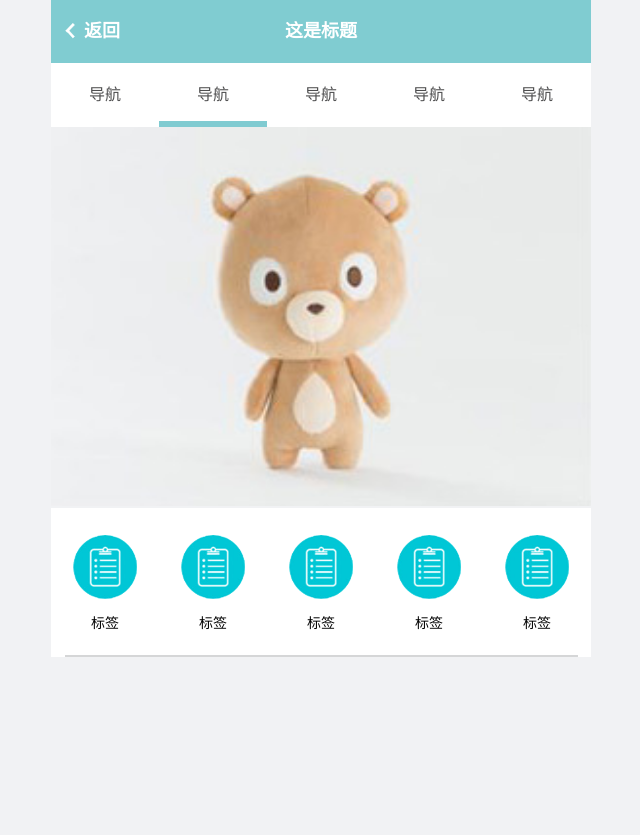
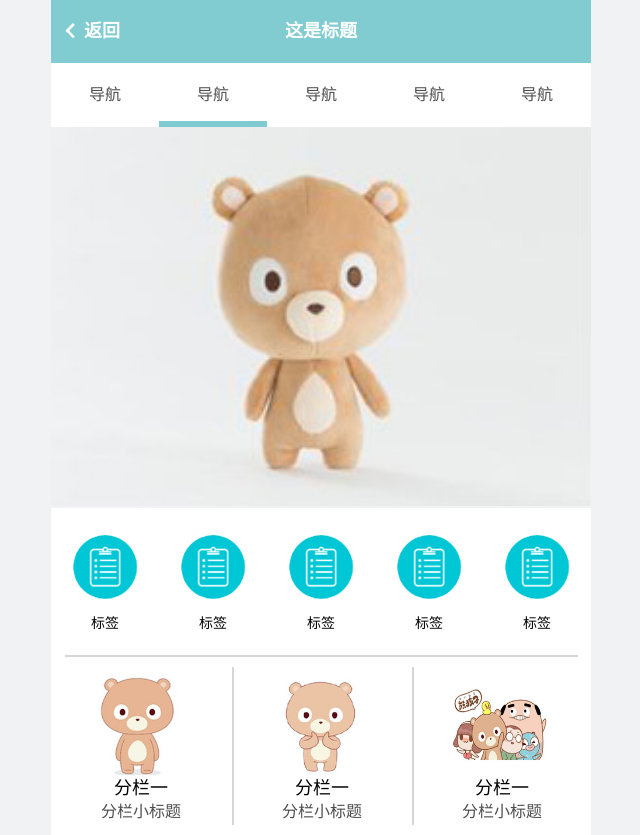
Before and after one commit to wszgxa/ife-project, a website: page task-01-11/index.html in a window 1280 px wide. Shown: the whole page, without its empty margins (319-959 px from the left). Before the commit the page ends 800 px from the top, so only its background shows below. Drawn offline with Linux system fonts and the light colour scheme; files whose address does not match are found by name.

Commit message:
add banner

```diff
--- a/task-01-11/index.html
+++ b/task-01-11/index.html
@@ -56,6 +56,23 @@
                 <span>标签</span>
             </div>
         </div>
+        <div class="banner">
+            <div class="banner-item">
+                <img src="./dist/img/banner-1.png">
+                <h4>分栏一</h4>
+                <p>分栏小标题</p>
+            </div>
+            <div class="banner-item">
+                <img src="./dist/img/banner-2.png">
+                <h4>分栏一</h4>
+                <p>分栏小标题</p>
+            </div>
+            <div class="banner-item">
+                <img src="./dist/img/banner-3.png">
+                <h4>分栏一</h4>
+                <p>分栏小标题</p>
+            </div>
+        </div>
     </div>
 </body>
 </html>
--- a/task-01-11/src/css/index.less
+++ b/task-01-11/src/css/index.less
@@ -131,3 +131,30 @@ header {
         border-bottom: 2px solid @border_color;
     }
 }
+.banner {
+    .flex();
+    position: relative;
+    background-color: @bg_content_color;
+    padding: 10px 0;
+    .banner-item {
+        width: 3.3rem;
+        margin: 0 auto;
+        text-align: center;
+        img {
+            width: 2rem;
+            height: 2rem;
+        }
+        h4 {
+            font-size: 18px;
+            color: @font_black;
+            padding: 2px;
+        }
+        p {
+            font-size: 16px;
+            padding: 5px;
+        }
+    }
+    .banner-item:nth-child(1n+2) {
+        border-left: 2px solid @border_color;
+    }
+}
```
Also changed, not shown: task-01-11/dist/css/index.css, task-01-11/dist/img/banner-1.png (renamed from task-01-11/dist/img/col-1.png), task-01-11/dist/img/banner-2.png (renamed from task-01-11/dist/img/col-2.png), task-01-11/dist/img/banner-3.png (renamed from task-01-11/dist/img/col-3.png).
